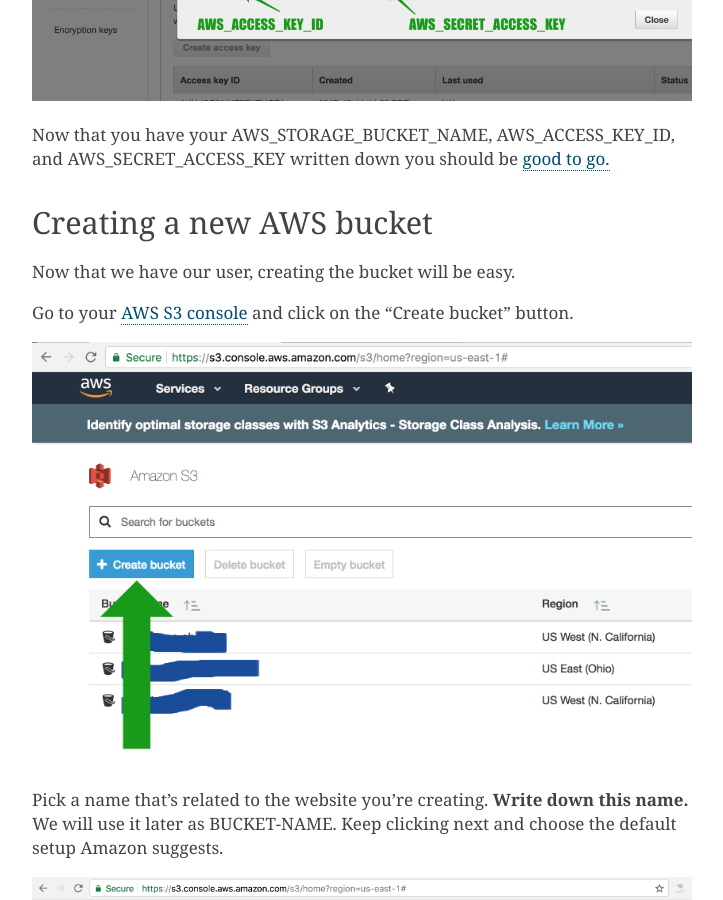
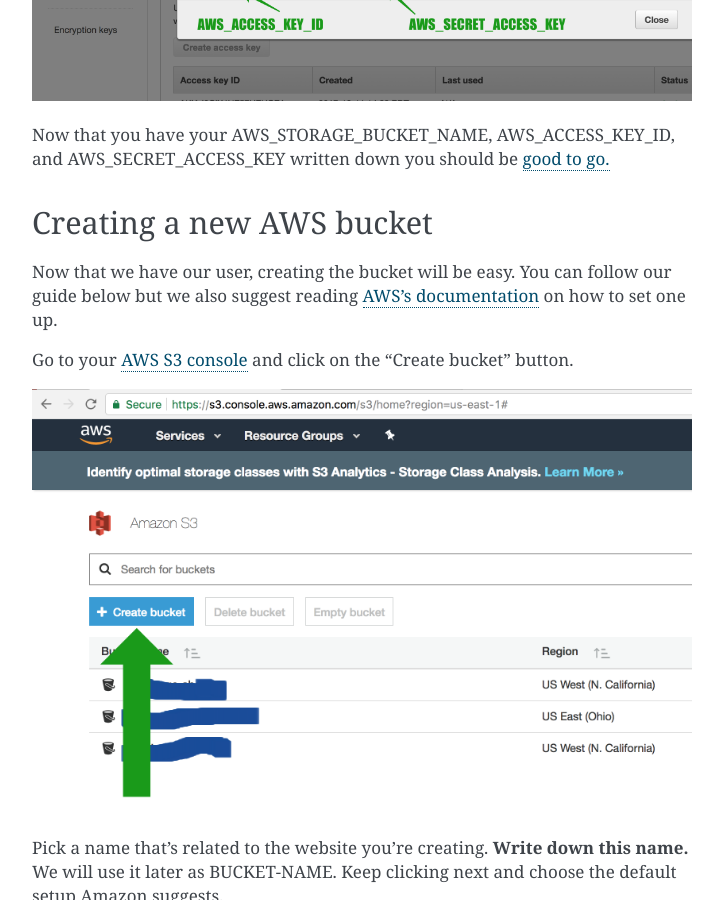
Before and after one commit to mark-meyer/startherecms, a Sphinx documentation site: the page built from docs/aws.rst, in a window 1280 px wide and 900 px high, scrolled down 5747 px. Shown: the whole window, without its empty margins (388-1111 px from the left). Built offline with Sphinx 7.4.7, drawn with Linux system fonts in a browser that asks for light colours.

Commit message:
added link to AWS documentation

```diff
--- a/docs/aws.rst
+++ b/docs/aws.rst
@@ -105,7 +105,8 @@
 Creating a new AWS bucket
 '''''''''''''''''''''''''
 
-Now that we have our user, creating the bucket will be easy.
+Now that we have our user, creating the bucket will be easy. You can follow our guide below but we also suggest reading
+`AWS's documentation <http://docs.aws.amazon.com/AmazonS3/latest/user-guide/create-bucket.html>`_ on how to set one up.
 
 Go to your `AWS S3 console <https://s3.console.aws.amazon.com/s3/home>`_ and click on the "Create bucket" button.
 
```
